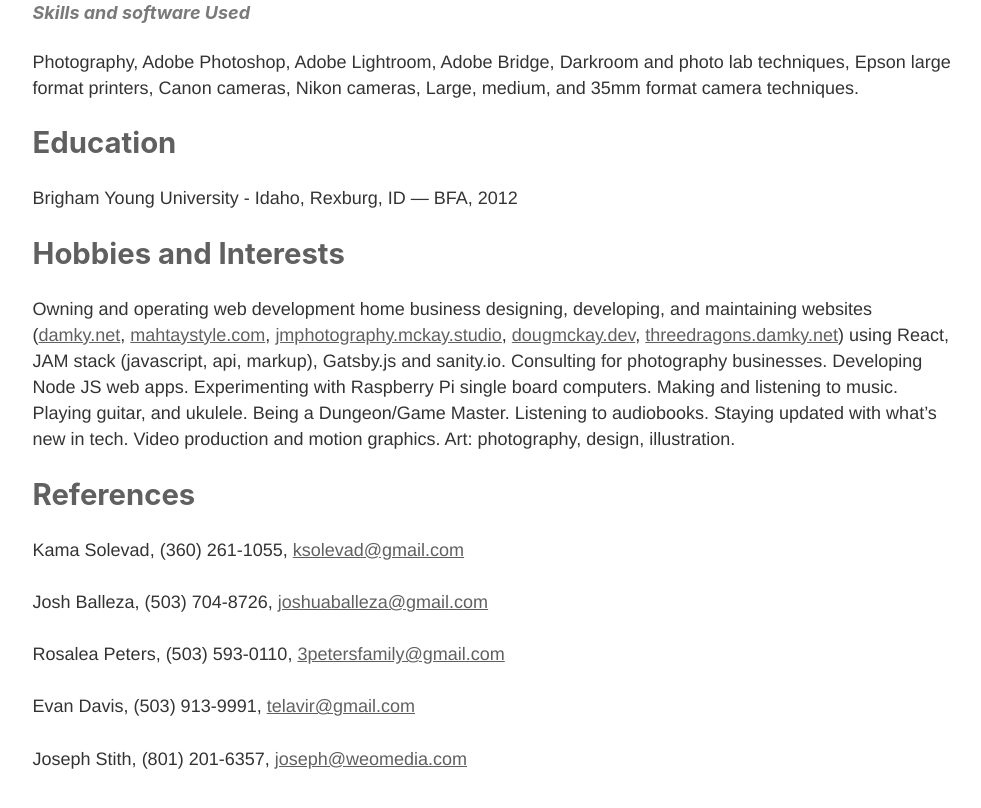
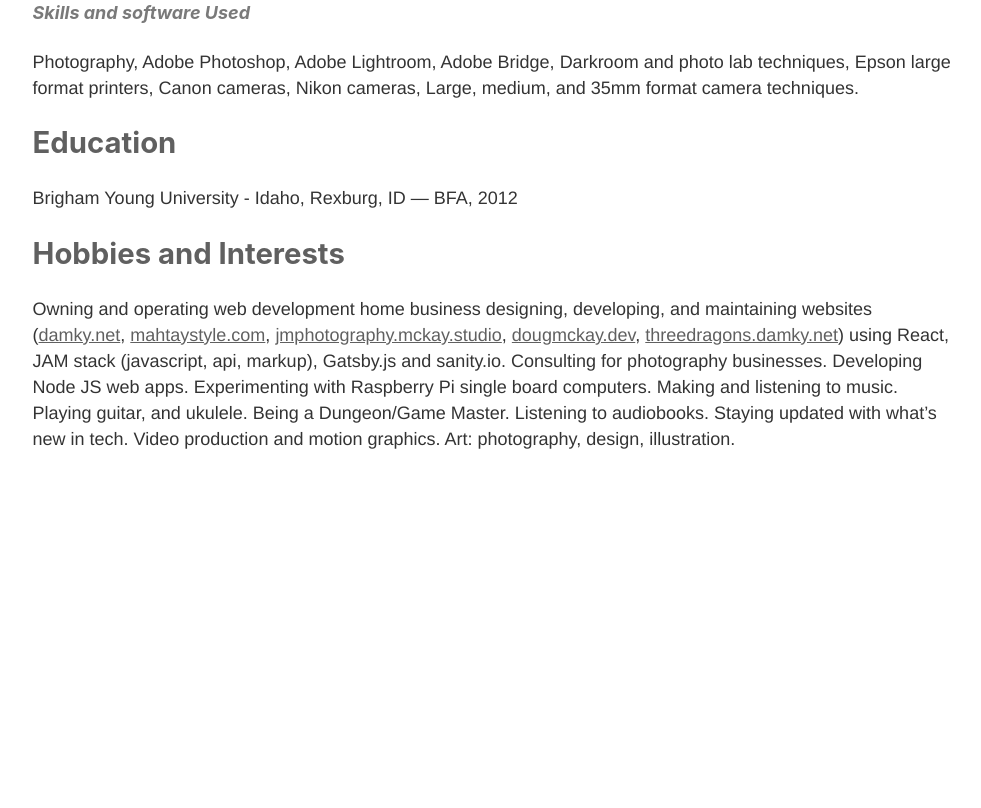
Before and after one commit to damky/20200724-dougmckay-dev, a Gatsby site in the folder dougmckay-dev/: page / in a window 1280 px wide. Shown: the part 2495-3303 px from the top of the page, without its empty margins (147-1128 px from the left). After the commit the page ends 3000 px from the top, so only its background shows below. Built offline with nearby package versions, Linux system fonts and the light colour scheme; Gatsby itself is replaced by a stand-in of ours.

Commit message:
removed references

```diff
--- a/dougmckay-dev/src/pages/index.js
+++ b/dougmckay-dev/src/pages/index.js
@@ -204,27 +204,6 @@
       Video production and motion graphics. Art: photography, design,
       illustration.
     </p>
-    <SectionTitle>References</SectionTitle>
-    <p>
-      Kama Solevad, (360) 261-1055,{" "}
-      <a href="mailto:ksolevad@gmail.com">ksolevad@gmail.com</a>
-    </p>
-    <p>
-      Josh Balleza, (503) 704-8726,{" "}
-      <a href="mailto:joshuaballeza@gmail.com">joshuaballeza@gmail.com</a>
-    </p>
-    <p>
-      Rosalea Peters, (503) 593-0110,{" "}
-      <a href="mailto:3petersfamily@gmail.com">3petersfamily@gmail.com</a>
-    </p>
-    <p>
-      Evan Davis, (503) 913-9991,{" "}
-      <a href="mailto:telavir@gmail.com">telavir@gmail.com</a>
-    </p>
-    <p>
-      Joseph Stith, (801) 201-6357,{" "}
-      <a href="mailto:joseph@weomedia.com">joseph@weomedia.com</a>
-    </p>
   </Layout>
 )
 
```
